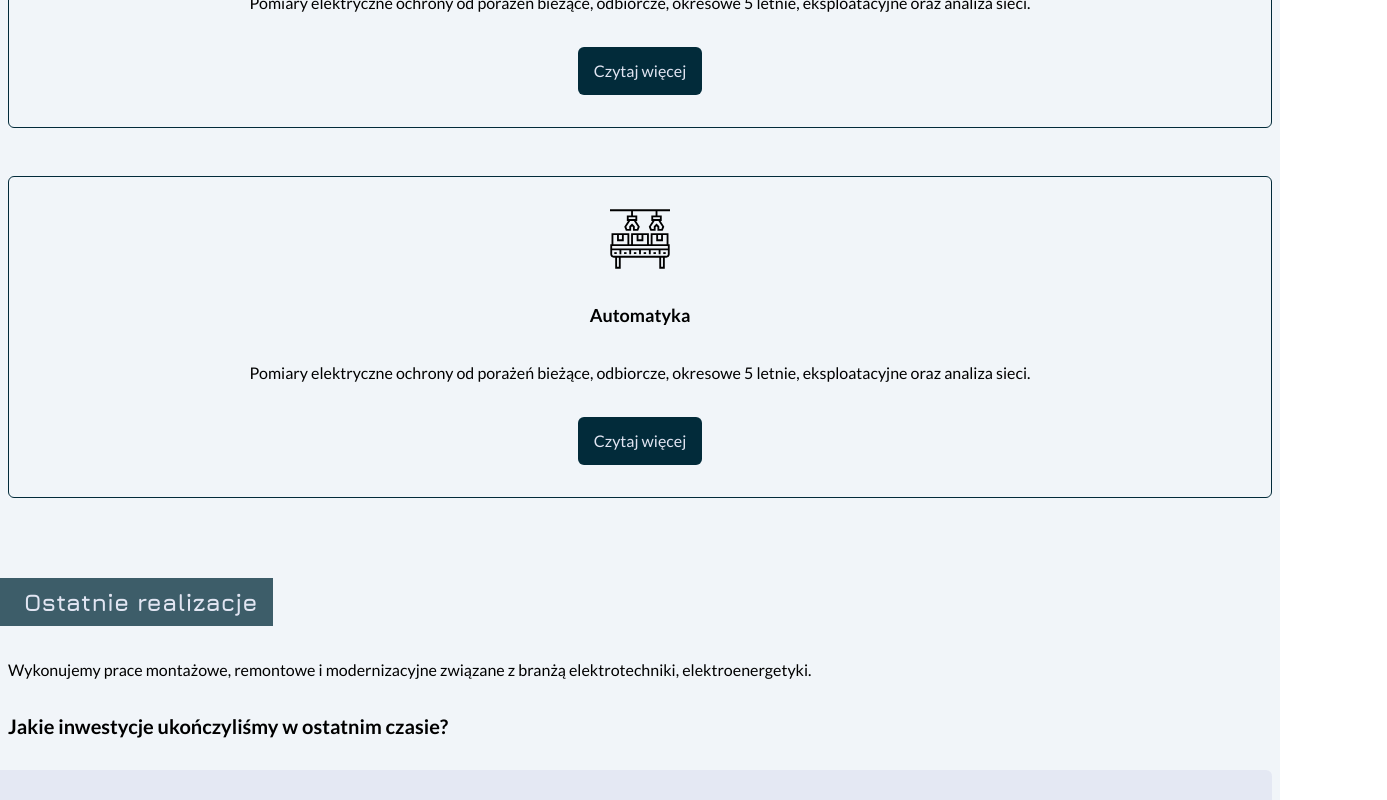
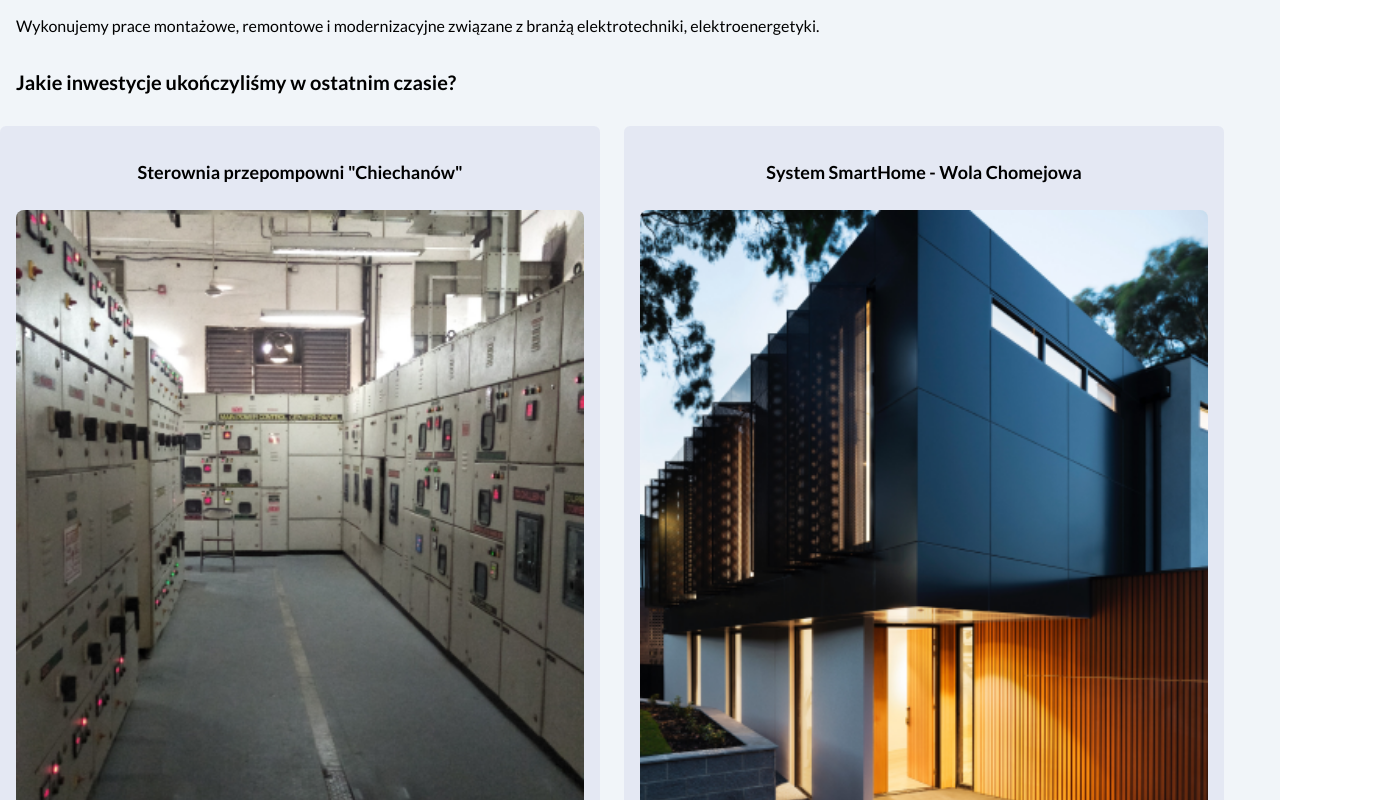
Before and after one commit to rafal19987/Olmat-Landing-Page-Electrician-Nextjs-Tailwind-TypeScript, a Next.js app: page / in a window 1280 px wide. Shown: the part 2840-3640 px from the top of the page, 1387 px wide, since content can reach past the window. Built offline with nearby package versions, Linux system fonts and the light colour scheme.

Commit message:
feat: add desktop view for main page

```diff
--- a/src/app/globals.css
+++ b/src/app/globals.css
@@ -5,6 +5,7 @@
 :root {
   --header-height: 3.5rem;
   --header-height-desktop: 6rem;
+  --max-card-width: 600px;
 }
 
 * {
--- a/src/app/page.tsx
+++ b/src/app/page.tsx
@@ -80,7 +80,7 @@ const AboutSection = () => {
         <ul className="space-y-4 lg:grid lg:grid-cols-2 lg:gap-x-12 lg:gap-y-4 lg:space-y-0 lg:max-w-fit">
           {websiteConfig.advantagesOfCooperation.map((advantage, _) => (
             <li
-              className="flex gap-3 items-center p-4 bg-secondary rounded-md h-full lg:items-starts lg:max-w-[600px]"
+              className="flex gap-3 items-center p-4 bg-secondary rounded-md h-full lg:items-starts lg:max-w-[var(--max-card-width)]"
               key={_}
             >
               <Image src={rightArrowIcon} width={20} alt="" aria-hidden />
@@ -105,10 +105,10 @@ const ServicesSection = () => {
       </div>
       <div className="space-y-8">
         <Typography.H3>Jakie usługi oferujemy?</Typography.H3>
-        <ul className="grid grid-cols-1 gap-12">
+        <ul className="grid grid-cols-1 gap-12 lg:grid-cols-2 lg:max-w-fit">
           {websiteConfig.services.map((service, _) => (
             <li
-              className="flex flex-col gap-8 items-center justify-between px-4 py-8 min-h-64 h-full rounded-md border border-primary"
+              className="flex flex-col gap-8 items-center justify-between px-4 py-8 max-w-[var(--max-card-width)] min-h-64 h-full rounded-md border border-primary"
               key={_}
             >
               <Image src={service.icon} width={60} alt="" aria-hidden />
@@ -142,12 +142,12 @@ const RealizationsSection = () => {
           Jakie inwestycje ukończyliśmy w ostatnim czasie?
         </Typography.H3>
 
-        <ul className="grid grid-cols-1 gap-6 -ml-4 w-screen">
+        <ul className="grid grid-cols-1 gap-6 -ml-4 w-screen lg:grid-cols-2 lg:max-w-fit">
           {websiteConfig.realizations.map(
             (realization, idx) =>
               idx <= 1 && (
                 <li
-                  className="flex flex-col gap-6 items-center px-4 py-8 min-h-32 h-full bg-secondary bg-opacity-75 rounded-md"
+                  className="flex flex-col gap-6 items-center px-4 py-8 max-w-[var(--max-card-width)] min-h-32 h-full bg-secondary bg-opacity-75 rounded-md"
                   key={idx}
                 >
                   <Typography.H4 className="text-center">
```
